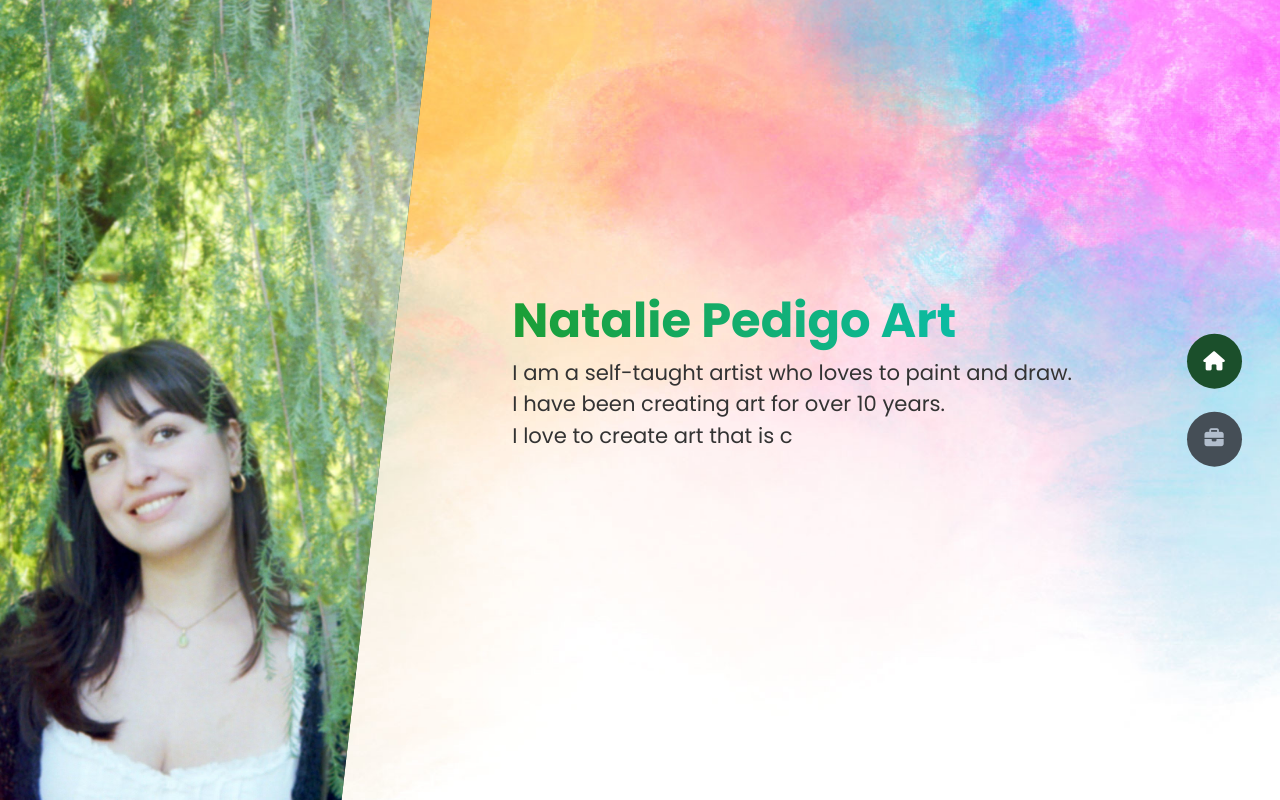
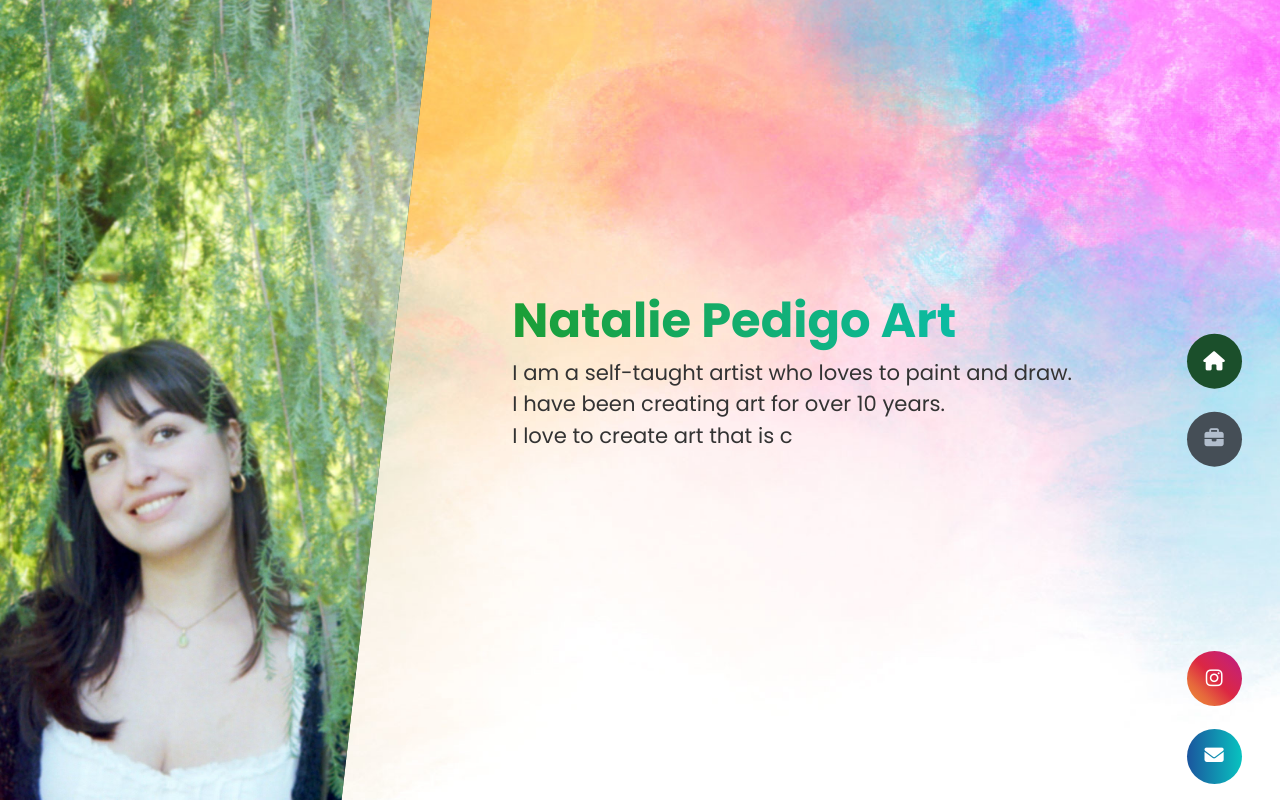
Before and after one commit to SpitsEric/Natalie-Art-Portfolio, a plain HTML site: page index.html in a window 1280 px wide. Drawn offline with Linux system fonts and the light colour scheme.

Commit message:
added contact buttons

```diff
--- a/css/main.css
+++ b/css/main.css
@@ -1,6 +1,5 @@
 @import url('home.css');
 @import url('portfolio.css');
-@import url('contact.css');
 
 * {
     margin: 0;
@@ -74,16 +73,6 @@
     transform: translateY(0) scale(1);
   }
 
-  .sec3 {
-    display: none;
-    transform: translateY(0) scale(1);
-  }
-
-  .sec4 {
-    display: none;
-    transform: translateY(0) scale(1);
-  }
-
   .active {
     display: block;
     animation: scaleAnim 0.5s ease-in-out;
@@ -95,6 +84,41 @@
     100% {
       transform: translateY(0) scaleY(1);
     }
+  }
+
+  .contact-btns{
+    position: fixed;
+    display: flex;
+    flex-direction: column;
+    position: fixed;
+    top: 80%;
+    right: 3%;
+  }
+  .insta{
+    border-width: 0;
+    cursor: pointer;
+    width: 55px;
+    height: 55px;
+    border-radius: 50%;
+    font-size: 1.2rem;
+    margin: 0.7rem 0;
+    /* Instagram Gradient */
+    background: #f09433;
+    background: linear-gradient(45deg, #f09433 0%, #e6683c 25%, #dc2743 50%, #cc2366 75%, #bc1888 100%);
+    filter: progid:DXImageTransform.Microsoft.gradient( startColorstr="#f09433", endColorstr="#bc1888",GradientType=1 );
+    color: white;
+  }
+  .mail{
+    border-width: 0;
+    cursor: pointer;
+    width: 55px;
+    height: 55px;
+    font-size: 1.2rem;
+    border-radius: 50%;
+    margin: 0.7rem 0;
+    background: rgb(2,0,36);
+    background: linear-gradient(90deg, rgba(2,0,36,1) 0%, rgba(27,85,158,1) 0%, rgba(8,195,192,1) 100%, rgba(0,212,255,1) 100%);
+    color: white;
   }
 
   .controls {
@@ -145,27 +169,12 @@
     font-weight: 600;
     position: relative;
     border: 2px solid var(--color-secondary);
-    background: #f09433;
-    background: linear-gradient(45deg, #f09433 0%, #e6683c 25%, #dc2743 50%, #cc2366 75%, #bc1888 100%);
-    filter: progid:DXImageTransform.Microsoft.gradient( startColorstr="#f09433", endColorstr="#bc1888",GradientType=1 );
     font-weight: 600;
     display: flex;
     align-self: flex-start;
     display: flex;
     align-items: center;
     overflow: hidden;
-  }
-  .main-btn .btn-text {
-    font-family: "Poppins", sans-serif;
-    font-size: 1.2rem;
-    padding: 0 1.3rem;
-  }
-  .main-btn .insta {
-    display: flex;
-    align-items: center;
-    justify-content: center;
-    border-radius: 50%;
-    padding: 1rem;
   }
 
   .main-title {
--- a/index.html
+++ b/index.html
@@ -35,7 +35,7 @@
         </div>
     </header>
     <main>
-        <section class="section sec3 portfolio" id="portfolio">
+        <section class="section sec2 portfolio" id="portfolio">
             <div class="main-title">
                 <h2>My <span>Portfolio</span><span class="bg-text">portfolio</span></h2>
             </div>
@@ -111,10 +111,19 @@
         <div class="control control-1 active-btn"data-id="home">
             <i class="fa-solid fa-house"></i>
         </div>
-        <div class="control control-3" data-id="portfolio">
+        <div class="control control-2" data-id="portfolio">
             <i class="fa-solid fa-briefcase"></i>
         </div>
     </div>
     <script src="app.js"></script>
+
+    <div class="contact-btns">
+        <a href="https://www.instagram.com/nataliepedigo2/" target="_blank">
+            <button class="insta"><i class="fa-brands fa-instagram"></i></button>
+        </a>
+        <a href="mailto:nataliepedigo@yahoo.com?subject=Hello&body=Hi there!">
+            <button class="mail"><i class="fa-solid fa-envelope"></i></button>
+        </a>
+    </div>
 </body>
 </html>
```
